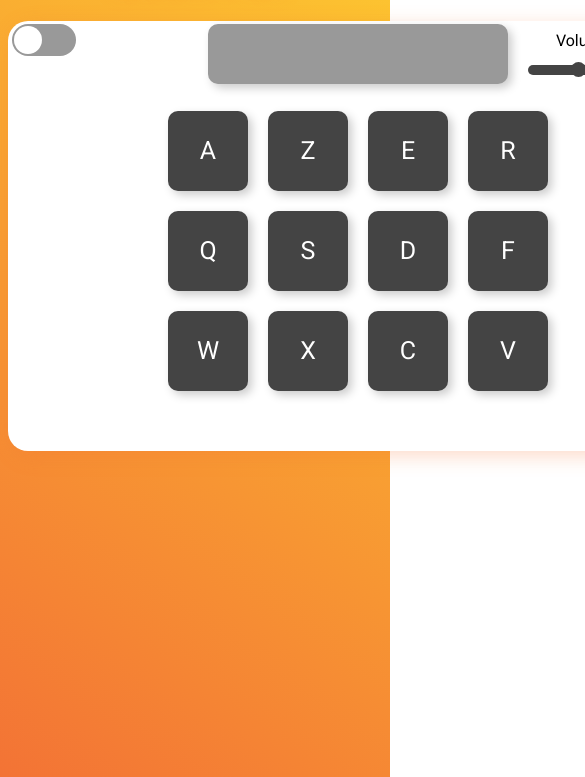
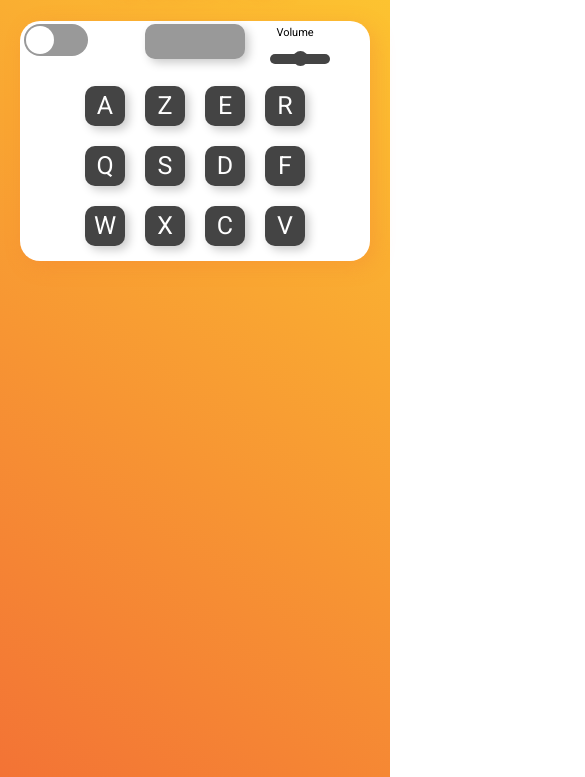
Before and after one commit to Soliman-Halaby/drumPad, a plain HTML site: page index.html in a window 390 px wide. Shown: the part 67-844 px from the top of the page, 585 px wide, since content can reach past the window. Drawn offline with Linux system fonts and the light colour scheme.

Commit message:
:iphone:  Reponsive done
Responsive done

```diff
--- a/main.css
+++ b/main.css
@@ -29,6 +29,7 @@ body
     background-attachment: fixed;
     font-family: 'Roboto', sans-serif;
     user-select: none;
+    cursor: pointer;
 }
 
 /***********
@@ -155,7 +156,7 @@ Pads Container and Pads colors
     justify-content: center;
     align-items: center;
     color: var(--white);
-    transition: 0.2s ease
+    transition: 0.2s ease;
 }
 
 .box:hover
@@ -165,6 +166,7 @@ Pads Container and Pads colors
 
 .pressed
 {
+    transition: 0.2s ease;
     border: 1px solid var(--middleGrey);
     transform: scale(1.15);
 }
@@ -193,7 +195,7 @@ ASIDE VOLUME FEATURE
     width: 150px;
     position: relative;
     top: -400px;
-    left: 780px;
+    left: 770px;
 }
 .volumeText
 {
@@ -264,11 +266,17 @@ input::-moz-focus-inner, input::-moz-focus-outer {
     border: 0;
 }
 
+/************
+
+RESPONSIVE
+
+*************/
+
 @media (max-width: 1260px)
 {
     .displayText
     {
-        width: 300px;
+        width: 200px;
     }
     .container
     {
@@ -303,3 +311,95 @@ input::-moz-focus-inner, input::-moz-focus-outer {
         width: 100px;
     }
 }
+
+@media (max-width: 750px)
+{
+    .displayText
+    {
+        width: 150px;
+        height: 40px;
+        font-size: 14px;
+    }
+
+    .container
+    {
+        width: 500px;
+        height: 340px;
+    }
+
+    .box
+    {
+        width: 50px;
+        height: 50px;
+    }
+
+    .padsContainer
+    {
+        width: 300px;
+        height: 200px;
+    }
+
+    .volumeContainer
+    {
+        width: 80px;
+        position: relative;
+        top: -250px;
+        left: 380px;
+    }
+
+    .range-slider__range
+    {
+        width: 80px;
+    }
+
+    .volumeText
+    {
+        font-size: 13px;
+    }
+}
+
+@media (max-width: 420px)
+{
+    .displayText
+    {
+        width: 100px;
+        height: 35px;
+        font-size: 10px;
+    }
+
+    .container
+    {
+        width: 350px;
+        height: 240px;
+    }
+
+    .box
+    {
+        width: 40px;
+        height: 40px;
+    }
+
+    .padsContainer
+    {
+        width: 250px;
+        height: 100px;
+    }
+
+    .volumeContainer
+    {
+        width: 50px;
+        position: relative;
+        top: -150px;
+        left: 250px;
+    }
+
+    .range-slider__range
+    {
+        width: 60px;
+    }
+
+    .volumeText
+    {
+        font-size: 11px;
+    }
+}
--- a/script.js
+++ b/script.js
@@ -49,7 +49,7 @@ checkBox.addEventListener('change', () =>
         {
             allPads[i].removeEventListener('click', clickAudio)
         }
-        volumeInput.addEventListener('click', () =>
+        volumeInput.addEventListener('mousemove', () =>
         {
             volumeDisplay.textContent = ""
         })
```
